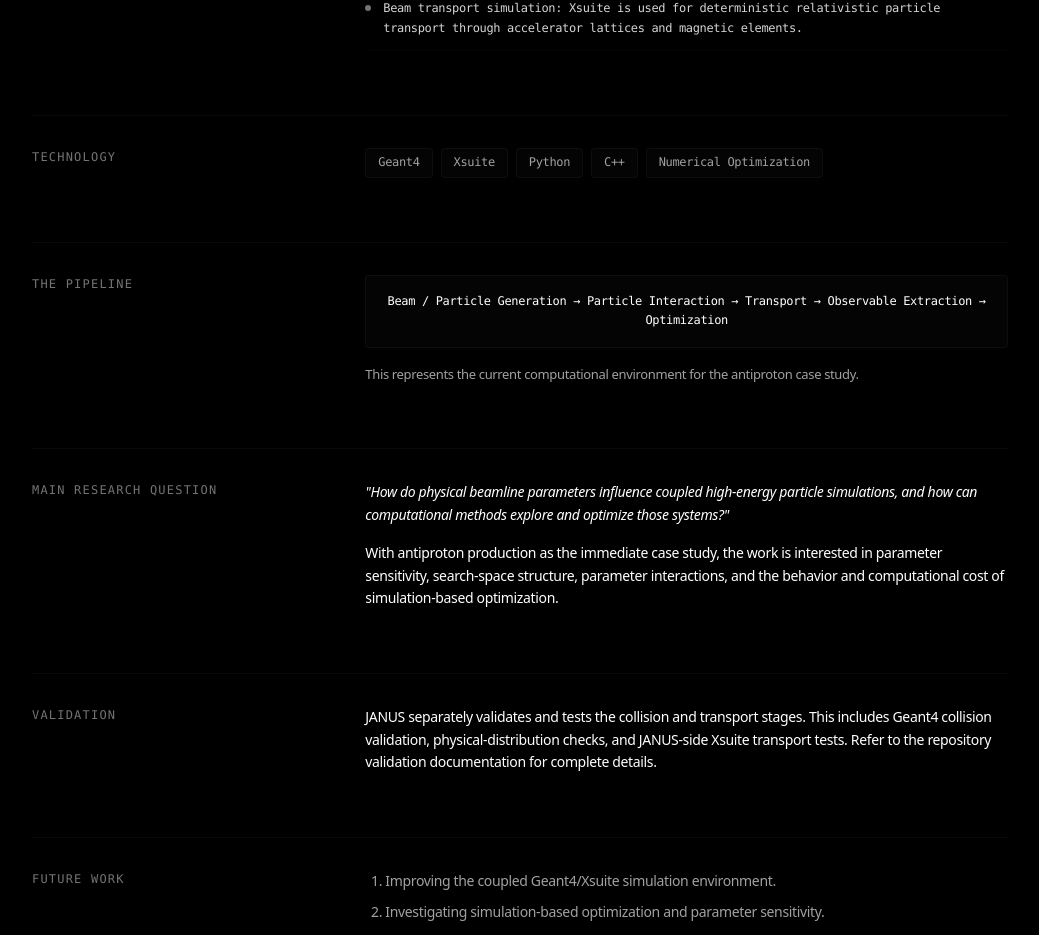
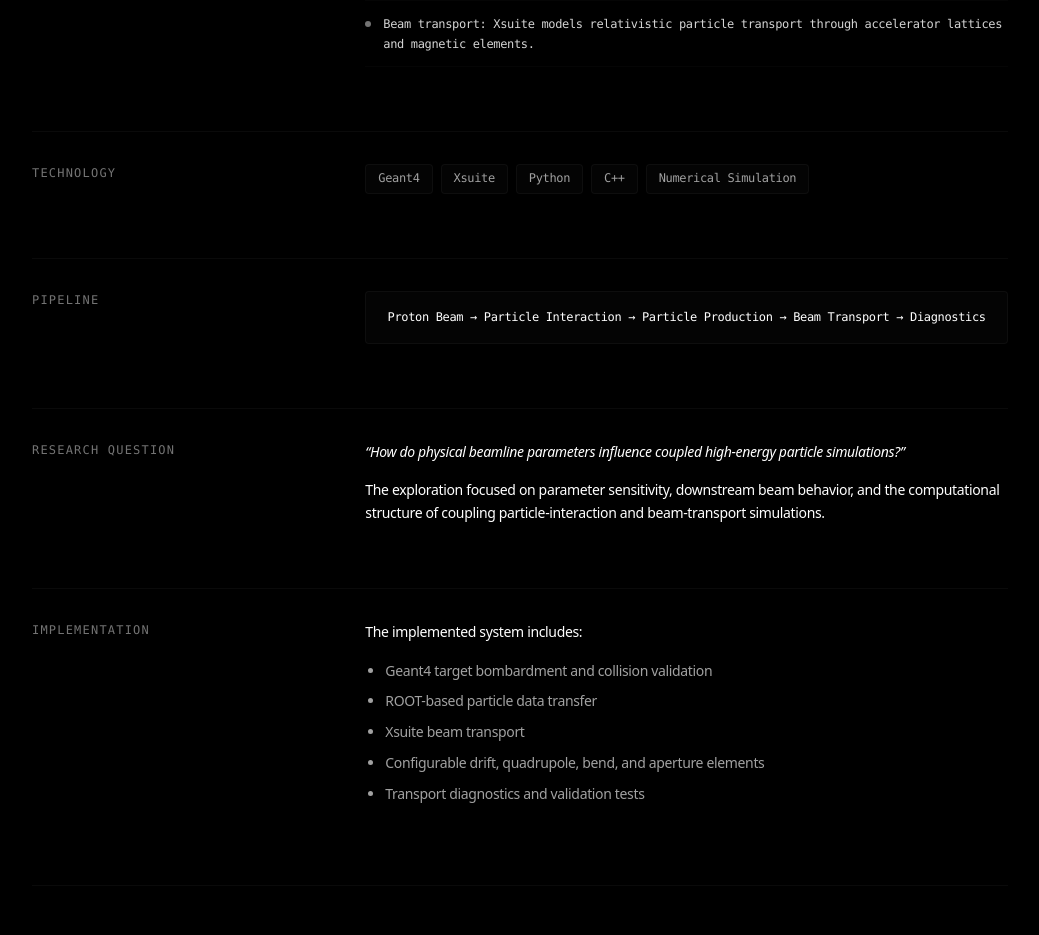
Before and after one commit to h-livv/h-livv.github.io, a Next.js app: page /projects/janus in a window 1280 px wide. Shown: the part 548-1483 px from the top of the page, without its empty margins (120-1159 px from the left). Built offline with nearby package versions, Linux system fonts and the light colour scheme.

Commit message:
portfolio redesign

```diff
--- a/app/projects/atlas/page.tsx
+++ b/app/projects/atlas/page.tsx
@@ -21,7 +21,7 @@ export default function AtlasPage() {
     <CollaborativeProjectLayout
       title="Atlas"
       subtitle="Exploration of quantum simulation through Hamiltonian simulation and variational algorithms."
-      statusContext="Earlier Work"
+      statusContext="Exploration"
       /* organization and role omitted for Earlier Work */
       motivationHeader="Overview"
       contributionHeader="FOCUS"
--- a/app/projects/janus/page.tsx
+++ b/app/projects/janus/page.tsx
@@ -5,26 +5,27 @@ import { JanusBackground } from '../../../components/projects/ProjectBackgrounds
 
 export const metadata: Metadata = {
   title: 'JANUS',
-  description: 'An exploratory computational physics project investigating optimization methods for high-energy particle beamlines.',
+  description: 'A computational framework for studying high-energy particle transport and production.',
 };
 
 export default function JanusPage() {
   const summary = [
-    'JANUS is a computational system built to investigate how physical beamline parameters influence coupled high-energy particle simulations, and how computational methods can explore and optimize those systems. It couples particle-interaction simulation with deterministic beam transport to measure downstream effects, using antiproton production as the current physical case study.'
+    'Janus couples Geant4 particle-interaction simulation with Xsuite beam transport to study how physical parameters affect downstream particle behavior.',
+    'The case study explored 26 GeV proton bombardment of a high-Z target, with antiproton production as the primary observable.'
   ];
 
   const explored = [
-    'Particle interaction simulation: Geant4 is used to model high-energy proton–target interactions and resulting particle production.',
-    'Beam transport simulation: Xsuite is used for deterministic relativistic particle transport through accelerator lattices and magnetic elements.'
+    'Particle interaction: Geant4 models high-energy proton–target interactions and particle production.',
+    'Beam transport: Xsuite models relativistic particle transport through accelerator lattices and magnetic elements.'
   ];
 
-  const technologies = ['Geant4', 'Xsuite', 'Python', 'C++', 'Numerical Optimization'];
+  const technologies = ['Geant4', 'Xsuite', 'Python', 'C++', 'Numerical Simulation'];
 
   return (
     <CollaborativeProjectLayout
       title="JANUS"
-      subtitle="Exploring computational optimization of high-energy particle beamlines."
-      statusContext="Research Project"
+      subtitle="A computational framework for studying high-energy particle transport and production."
+      statusContext="Exploration"
       motivationHeader="Overview"
       contributionHeader="PHYSICAL MODEL"
       summaryParagraphs={summary}
@@ -32,68 +33,54 @@ export default function JanusPage() {
       technologies={technologies}
       repoUrl="https://github.com/h-livv/janus"
       backgroundCanvas={<JanusBackground />}
-      repositoryDescription="Source code, experiments, and ongoing research for the JANUS project."
+      repositoryDescription="The repository is preserved as a completed exploration of coupled particle-interaction simulation and beam transport."
     >
       {/* ==========================================
           THE PIPELINE
          ========================================== */}
       <section className="grid grid-cols-1 md:grid-cols-12 gap-6 items-start border-t border-white/[0.04] pt-8">
         <div className="md:col-span-4 font-mono text-[12px] uppercase tracking-widest text-neutral-500">
-          The Pipeline
+          Pipeline
         </div>
         <div className="md:col-span-8 flex flex-col gap-4 text-neutral-350 text-[14px] font-light leading-relaxed">
           <div className="font-mono text-[12px] p-4 border border-white/[0.04] bg-neutral-950/40 rounded text-center">
-            Beam / Particle Generation → Particle Interaction → Transport → Observable Extraction → Optimization
+            Proton Beam → Particle Interaction → Particle Production → Beam Transport → Diagnostics
           </div>
-          <p className="text-[13px] text-neutral-400">
-            This represents the current computational environment for the antiproton case study.
+        </div>
+      </section>
+
+      {/* ==========================================
+          RESEARCH QUESTION
+         ========================================== */}
+      <section className="grid grid-cols-1 md:grid-cols-12 gap-6 items-start border-t border-white/[0.04] pt-8">
+        <div className="md:col-span-4 font-mono text-[12px] uppercase tracking-widest text-neutral-500">
+          Research Question
+        </div>
+        <div className="md:col-span-8 flex flex-col gap-4 text-neutral-350 text-[14px] font-light leading-relaxed">
+          <p className="text-white font-medium italic">
+            &ldquo;How do physical beamline parameters influence coupled high-energy particle simulations?&rdquo;
+          </p>
+          <p>
+            The exploration focused on parameter sensitivity, downstream beam behavior, and the computational structure of coupling particle-interaction and beam-transport simulations.
           </p>
         </div>
       </section>
 
       {/* ==========================================
-          MAIN RESEARCH QUESTION
+          IMPLEMENTATION
          ========================================== */}
       <section className="grid grid-cols-1 md:grid-cols-12 gap-6 items-start border-t border-white/[0.04] pt-8">
         <div className="md:col-span-4 font-mono text-[12px] uppercase tracking-widest text-neutral-500">
-          Main Research Question
+          Implementation
         </div>
         <div className="md:col-span-8 flex flex-col gap-4 text-neutral-350 text-[14px] font-light leading-relaxed">
-          <p className="text-white font-medium italic">
-            "How do physical beamline parameters influence coupled high-energy particle simulations, and how can computational methods explore and optimize those systems?"
-          </p>
-          <p>
-            With antiproton production as the immediate case study, the work is interested in parameter sensitivity, search-space structure, parameter interactions, and the behavior and computational cost of simulation-based optimization.
-          </p>
-        </div>
-      </section>
-
-      {/* ==========================================
-          VALIDATION
-         ========================================== */}
-      <section className="grid grid-cols-1 md:grid-cols-12 gap-6 items-start border-t border-white/[0.04] pt-8">
-        <div className="md:col-span-4 font-mono text-[12px] uppercase tracking-widest text-neutral-500">
-          Validation
-        </div>
-        <div className="md:col-span-8 flex flex-col gap-4 text-neutral-350 text-[14px] font-light leading-relaxed">
-          <p>
-            JANUS separately validates and tests the collision and transport stages. This includes Geant4 collision validation, physical-distribution checks, and JANUS-side Xsuite transport tests. Refer to the <a href="https://github.com/h-livv/janus" target="_blank" rel="noopener noreferrer" className="text-white hover:underline">repository validation documentation</a> for complete details.
-          </p>
-        </div>
-      </section>
-
-      {/* ==========================================
-          FUTURE WORK
-         ========================================== */}
-      <section className="grid grid-cols-1 md:grid-cols-12 gap-6 items-start border-t border-white/[0.04] pt-8">
-        <div className="md:col-span-4 font-mono text-[12px] uppercase tracking-widest text-neutral-500">
-          Future Work
-        </div>
-        <div className="md:col-span-8 flex flex-col gap-4 text-neutral-350 text-[14px] font-light leading-relaxed">
-          <ul className="list-decimal pl-5 space-y-2 text-neutral-400">
-            <li>Improving the coupled Geant4/Xsuite simulation environment.</li>
-            <li>Investigating simulation-based optimization and parameter sensitivity.</li>
-            <li>Expanding the physical constraints and beamline models as useful research questions emerge.</li>
+          <p>The implemented system includes:</p>
+          <ul className="list-disc pl-5 space-y-2 text-neutral-400">
+            <li>Geant4 target bombardment and collision validation</li>
+            <li>ROOT-based particle data transfer</li>
+            <li>Xsuite beam transport</li>
+            <li>Configurable drift, quadrupole, bend, and aperture elements</li>
+            <li>Transport diagnostics and validation tests</li>
           </ul>
         </div>
       </section>
--- a/app/projects/nereid/page.tsx
+++ b/app/projects/nereid/page.tsx
@@ -21,7 +21,7 @@ export default function NereidPage() {
     <CollaborativeProjectLayout
       title="Nereid"
       subtitle="Exploration of particle-based fluid simulation using Smoothed Particle Hydrodynamics."
-      statusContext="Earlier Work"
+      statusContext="Exploration"
       motivationHeader="Overview"
       contributionHeader="FOCUS"
       summaryParagraphs={summary}
--- a/app/projects/penrose/page.tsx
+++ b/app/projects/penrose/page.tsx
@@ -22,7 +22,7 @@ export default function PenrosePage() {
     <CollaborativeProjectLayout
       title="Penrose"
       subtitle="Numerical exploration of particle and photon motion in curved spacetime."
-      statusContext="Earlier Work"
+      statusContext="Exploration"
 
       motivationHeader="Overview"
       contributionHeader="FOCUS"
```
